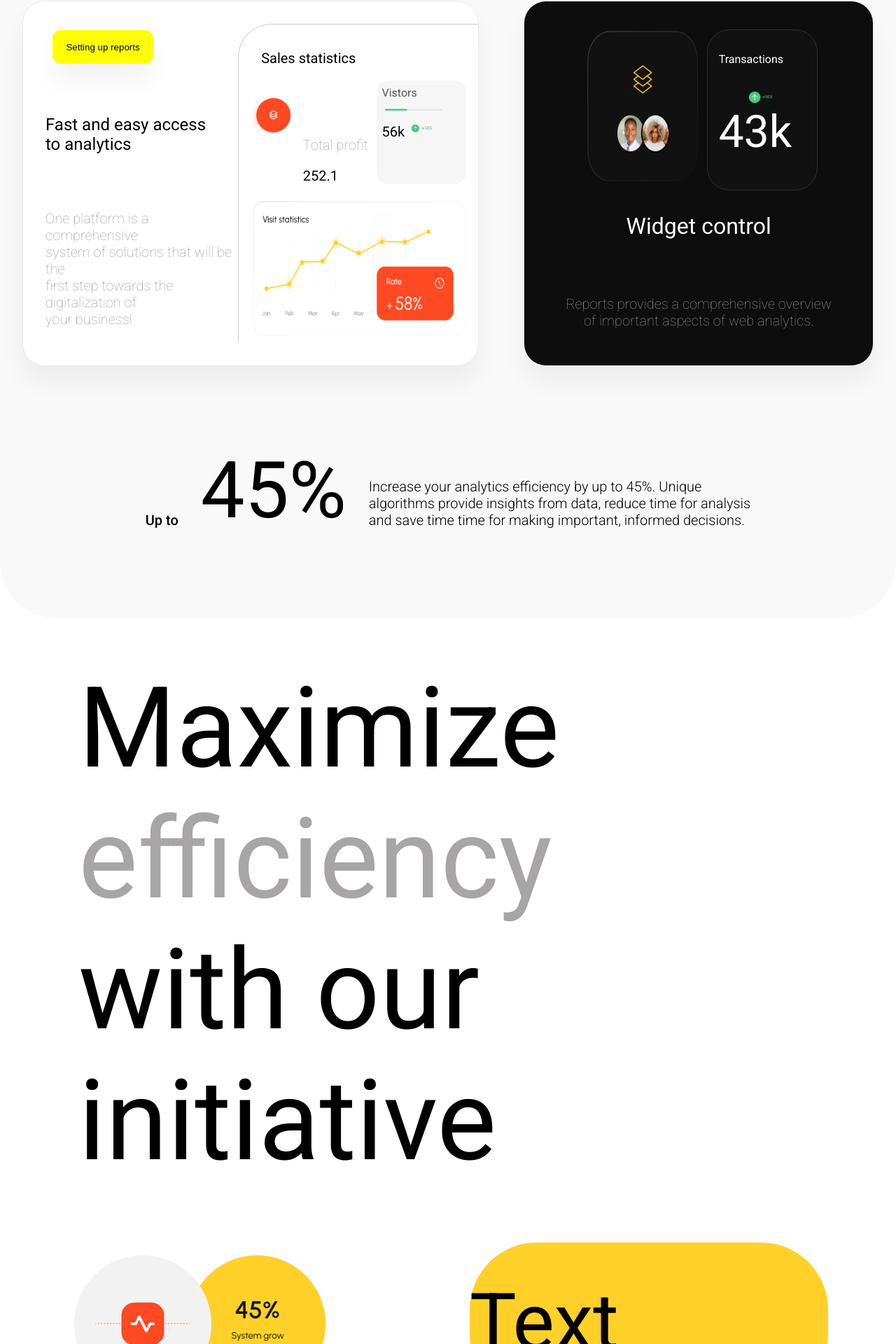
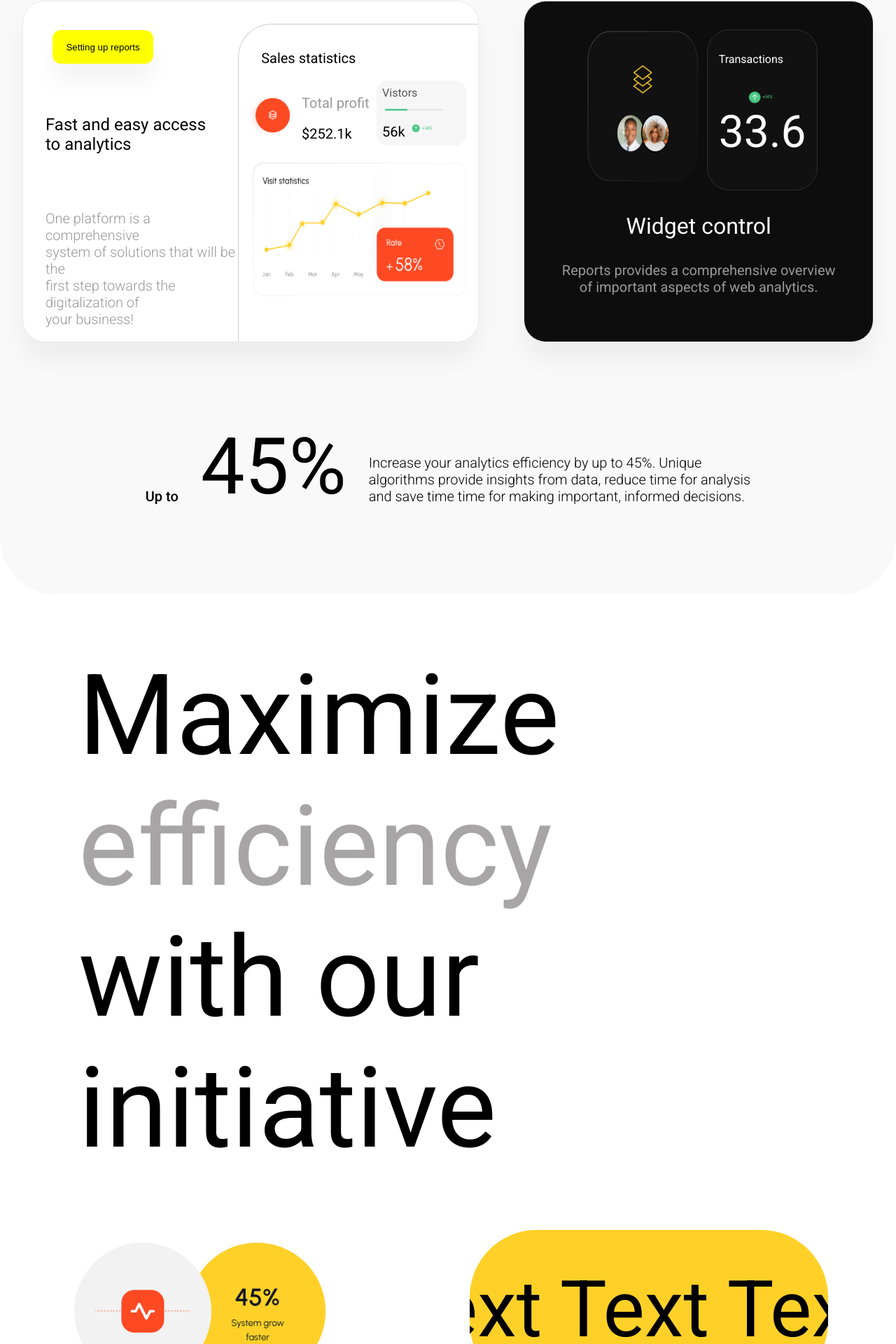
Before and after one commit to chiziii/moniepoint, a React (Create React App) app: page / in a window 1280 px wide. Shown: the part 952-2872 px from the top of the page at 70% size. Built offline with nearby package versions, Linux system fonts and the light colour scheme.

Commit message:
feature update

```diff
--- a/src/App.css
+++ b/src/App.css
@@ -243,7 +243,13 @@
 .platform-text {
   color: #999999;
   font-size: 1.25rem;
-  font-weight: 200;
+  font-weight: 400;
+}
+
+.platform-info {
+  color: #999999;
+  font-size: 1.25rem;
+  font-weight: 300;
   margin-top: 5rem;
 }
 
@@ -350,8 +356,8 @@
 
 .max-text {
   padding-left: 7rem;
-  font-size: 10rem;
-  margin-bottom: 5rem;
+    font-size: 10rem;
+    margin: 5rem 0;
 }
 
 .slide-text {
--- a/src/component/Body.js
+++ b/src/component/Body.js
@@ -22,6 +22,7 @@ function Body() {
   const [refFive, inViewFive] = useInView();
 
   const [countdown, setCountdown] = useState(264.2);
+  const [countdownTwo, setCountdownTwo] = useState(43);
 
   const springOne = useSpring({
     from: { opacity: 0, y: 100 },
@@ -86,6 +87,25 @@ function Body() {
     },
   });
 
+  const countdownSpringTwo = useSpring({
+    number: inViewTwo ? countdownTwo : 0,
+    from: { number: 0 },
+    reset: inViewTwo,
+    onRest: () => {
+      if (countdownTwo > 0) {
+        setCountdownTwo(countdownTwo - 1);
+      }
+    },
+  });
+
+  const scrollSpring = useSpring({
+    from: { scroll: 0 },
+    to: { scroll: 100 },
+    loop: true,
+    config: { duration: 10000 } // Adjust duration as needed
+  });
+
+
   return (
     <div className="body">
       <div className="group-wrapper" ref={refOne}>
@@ -145,7 +165,7 @@ function Body() {
                   Fast and easy access
                   <br /> to analytics
                 </p>
-                <p className="platform-text">
+                <p className="platform-info">
                   One platform is a comprehensive <br /> system of solutions that will be the <br />
                   first step towards the digitalization of <br /> your business!
                 </p>
@@ -162,7 +182,7 @@ function Body() {
                   <div className="profit-wrapper">
                     <p className="platform-text">Total profit</p>
                     <div className="price-text" ref={refTwo}>
-        <animated.span>{countdownSpring.number.to(num => num.toFixed(1))}</animated.span>
+        <animated.span>{countdownSpring.number.to(num => `$${num.toFixed(1)}k`)}</animated.span>
       </div>
                   </div>
                   <div className="visitor-card">
@@ -209,7 +229,9 @@ function Body() {
                   src={AnimationNine}
                   alt="AnimationNine"
                 />
-                <span className="cash-text text-white">43k</span>
+                <animated.span className="cash-text text-white">
+                  {countdownSpringTwo.number.to(num => num.toFixed(1))}
+                  </animated.span>
               </div>
             </div>
             <p className="text-white key-widget-text text-center">Widget control</p>
@@ -243,7 +265,14 @@ function Body() {
           src={AnimationTen}
           alt="AnimationTen"
         />
-        <div className="slide-text banner-text">Text</div>
+          <div className="slide-text banner-text" ref={refThree}>
+      <div className="scroll-content" style={{ overflowX: 'auto', whiteSpace: 'nowrap', width: '100%' }}>
+        <animated.div style={{ transform: scrollSpring.scroll.interpolate(x => `translateX(-${x}%)`) }}>
+          Text Text Text Text
+        </animated.div>
+      </div>
+    </div>
+
       </div>
       <hr className="hr-1" />
       <div className="key-text-wrapper">
```
